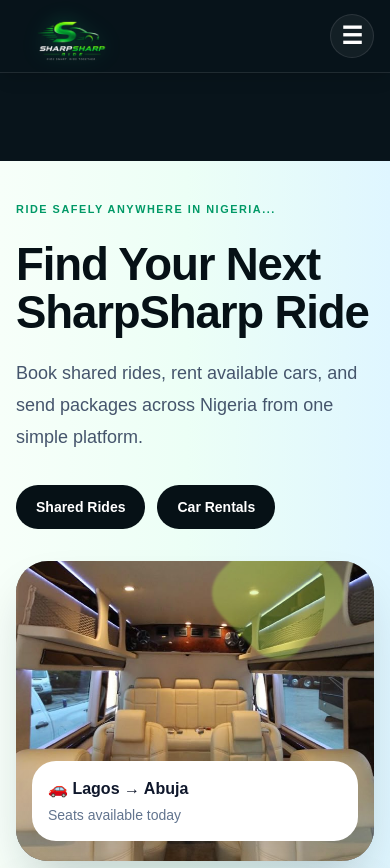
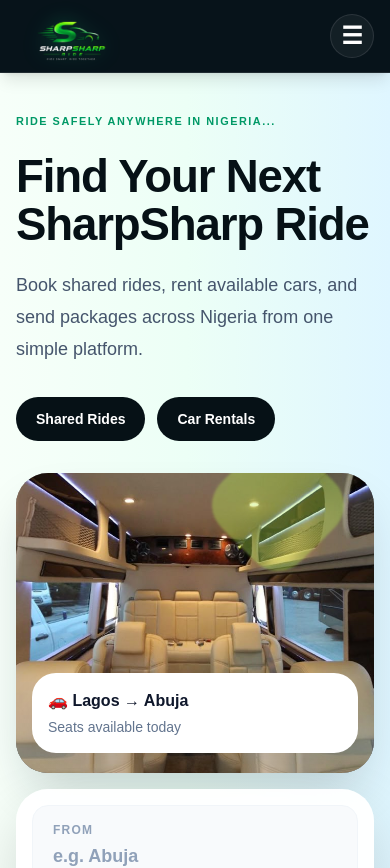
Before and after one commit to joyonovae/sharpsharp-ride-v2, a Next.js app: page / in a window 390 px wide. Shown: the top 868 px of the page. Built offline with nearby package versions, Linux system fonts and the light colour scheme; no server answers.

Commit message:
hero spacing + mobile layout

```diff
--- a/src/app/layout.tsx
+++ b/src/app/layout.tsx
@@ -19,9 +19,7 @@
         <div className="relative flex min-h-screen flex-col">
           <Navbar />
 
-          <main className="flex-1 pt-[88px] md:pt-[96px]">
-            {children}
-          </main>
+          <main className="flex-1">{children}</main>
 
           <Footer />
         </div>
```
